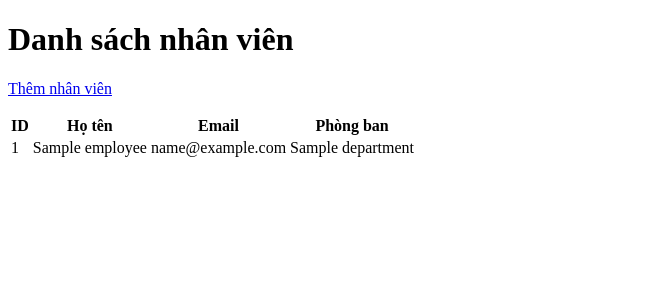
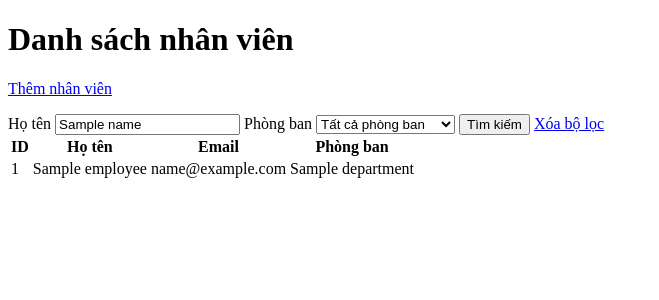
Before and after one commit to tranxuanbach111/Spring_boot_miniproject, a Spring app: template src/main/resources/templates/employees/list.html in a window 1280 px wide. Shown: the top 300 px of the page, without its empty margins (0-659 px from the left). Run offline with Thymeleaf, Linux system fonts and the light colour scheme; the template is opened without the code that fills it: most values are stand-ins (such as "Sample title", 1, 10 or a date in 2020); data that the repository does not hold is empty; database files in the repository are not loaded.

Commit message:
feat: filter employee web list by name and department

```diff
--- a/src/main/resources/templates/employees/list.html
+++ b/src/main/resources/templates/employees/list.html
@@ -9,6 +9,18 @@
 <main>
     <h1>Danh sách nhân viên</h1>
     <p><a th:href="@{/employees/add}">Thêm nhân viên</a></p>
+    <form method="get" th:action="@{/employees/list}">
+        <label for="name">Họ tên</label>
+        <input id="name" type="search" name="name" th:value="${name}">
+        <label for="department">Phòng ban</label>
+        <select id="department" name="department">
+            <option value="">Tất cả phòng ban</option>
+            <option th:each="item : ${departments}" th:value="${item.name}"
+                    th:text="${item.name}" th:selected="${item.name == department}"></option>
+        </select>
+        <button type="submit">Tìm kiếm</button>
+        <a th:href="@{/employees/list}">Xóa bộ lọc</a>
+    </form>
     <table>
         <thead>
         <tr><th>ID</th><th>Họ tên</th><th>Email</th><th>Phòng ban</th></tr>
@@ -21,7 +33,7 @@
             <td th:text="${employee.department.name}"></td>
         </tr>
         <tr th:if="${#lists.isEmpty(employees)}">
-            <td colspan="4">Chưa có nhân viên.</td>
+            <td colspan="4">Không có nhân viên phù hợp.</td>
         </tr>
         </tbody>
     </table>
```
Also changed, not shown: src/main/java/com/example/employeemanagement/controller/EmployeeWebController.java (+7 -2 lines), 1 other file.
